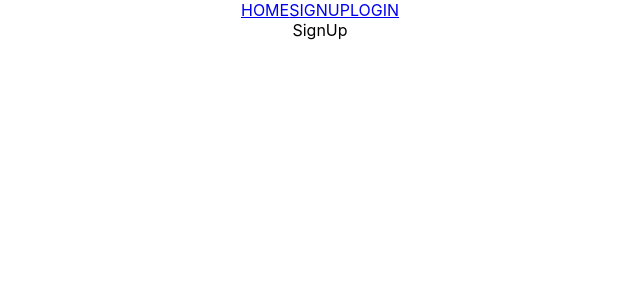
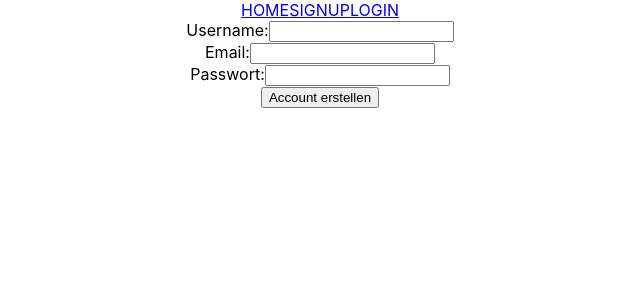
Before and after one commit to syna222/socialnetwork, a React (Create React App) app: page /signup in a window 1280 px wide. Shown: the top 300 px of the page, without its empty margins (320-960 px from the left). Built offline with nearby package versions, Linux system fonts and the light colour scheme; no server answers.

Commit message:
completed login.

```diff
--- a/package.json
+++ b/package.json
@@ -6,6 +6,7 @@
     "@testing-library/jest-dom": "^5.17.0",
     "@testing-library/react": "^13.4.0",
     "@testing-library/user-event": "^13.5.0",
+    "axios": "^1.5.0",
     "react": "^18.2.0",
     "react-dom": "^18.2.0",
     "react-router-dom": "^6.15.0",
--- a/src/App.js
+++ b/src/App.js
@@ -11,9 +11,8 @@ function App() {
 
   const baseURL = process.env.REACT_APP_API_BASE_URL;
   const [ loggedIn, setLoggedin ] = useState(false); //gets passed down to login component
-
-
-
+  const [ user, setUser ] = useState(JSON.parse(localStorage.getItem("user")));
+  const [ token, setToken ] = useState(localStorage.getItem("authtoken"));
 
 
   function handleLogout(){
@@ -47,7 +46,7 @@ function App() {
       <Routes>
         <Route path="/" element={<Home />}/>
         <Route path="/signup" element={<SignUp />}/>
-        <Route path="/login" element={<Login />}/>
+        <Route path="/login" element={<Login setLoggedin={setLoggedin} setUser={setUser} setToken={setToken}/>}/>
         <Route path="/userliste" element={<UserListe />}/>
         <Route path="/nachrichten" element={<Nachrichten/>}/>
       </Routes>
--- a/src/components/Home.js
+++ b/src/components/Home.js
@@ -3,7 +3,7 @@ export default function Home(){
 
 
     return (
-    <div>
+    <div className="home container">
         Welcome!
     </div>
     );
--- a/src/components/Login.js
+++ b/src/components/Login.js
@@ -1,10 +1,66 @@
-export default function Login(){
+import { useRef, useState } from 'react';
+import { useNavigate } from 'react-router-dom';
+import axios from 'axios';
 
+export default function Login({ setLoggedin, setUser, setToken }){
+
+    const baseURL = process.env.REACT_APP_API_BASE_URL;
+    const navigate = useNavigate();
+    const inputEmailRef = useRef();
+    const inputPasswortRef = useRef();
+
+    const [ email, setEmail ] = useState("");
+    const [ passwort, setPasswort ] = useState("");
+
+    function handleSubmit(e){
+        e.preventDefault();
+        //an backend senden:
+        const URL = `${baseURL}/login`;
+        axios.post(URL, {
+            email: email,
+            passwort: passwort })
+            .then((response) => {
+                //token in localStorage setzen:
+                localStorage.setItem("authtoken", response.data.token); //wenn kein token zurückkommt, springt er in catch + kein setLoggedIn erfolgt!
+                //user data in localStorage setzen:
+                localStorage.setItem("user", JSON.stringify(response.data.user)); //AUCH SEIN PASSWORT? einschränken?
+                //state variablen setzen:
+                setToken(response.data.token);
+                setLoggedin(true);
+                setUser(response.data.user);
+                navigate("/");  //direct to home page
+            })
+            .catch((error) => {
+                if (error.response) {
+                    // Axios error with a response
+                    console.log(error.response.data);
+                    alert(error.response.data);
+                  } else {
+                    // Non-Axios error without a response
+                    console.log("An error occurred:", error.message);
+                    alert("An error occurred. Please try again.");
+                  }
+            });
+            inputEmailRef.current.value = "";
+            inputPasswortRef.current.value = "";
+    }
 
 
     return (
-    <div>
-        Login
+    <div className="login container">
+        <form onSubmit={handleSubmit}>
+            <section>
+                <label htmlFor="email">Email:</label>
+                <input className="form-input" type="text" id="email" name="passwort" ref={inputEmailRef} onChange={(e) => setEmail(e.target.value)}/>
+            </section>
+            <section>
+                <label htmlFor="passwort">Passwort:</label>
+                <input className="form-input" type="password" id="passwort" name="passwort" ref={inputPasswortRef} onChange={(e) => setPasswort(e.target.value)}/>
+            </section>
+            <section>
+                <input type="submit" value="einloggen"/>
+            </section>
+        </form>
     </div>
     );
 }
--- a/src/components/Nachrichten.js
+++ b/src/components/Nachrichten.js
@@ -3,7 +3,7 @@ export default function Nachrichten(){
 
 
     return (
-    <div>
+    <div className="lnachrichten container">
         Nachrichten
     </div>
     );
--- a/src/components/SignUp.js
+++ b/src/components/SignUp.js
@@ -1,10 +1,48 @@
+import { useRef, useState } from 'react';
+import axios from 'axios';
+
 export default function SignUp(){
 
+    const baseURL = process.env.REACT_APP_API_BASE_URL;
+    const inputUsernameRef = useRef();
+    const inputEmailRef = useRef();
+    const inputPasswortRef = useRef();
+
+    const [ userName, setUsername ] = useState("");
+    const [ email, setEmail ] = useState("");
+    const [ passwort, setPasswort ] = useState("");
 
 
+    function handleSubmit(e){
+        e.preventDefault();
+        //an backend senden:
+        const URL = `${baseURL}/users`;
+        axios.post(URL, {
+            username: userName,
+            email: email,
+            passwort: passwort })
+            .then()
+    }
+
     return (
-    <div>
-        SignUp
+    <div className="signup container">
+        <form onSubmit={handleSubmit}>
+            <section>
+                <label htmlFor="username">Username:</label>
+                <input className="form-input" type="text" id="username" name="username" ref={inputUsernameRef} onChange={(e) => setUsername(e.target.value)}/>
+            </section>
+            <section>
+                <label htmlFor="signup-email">Email:</label>
+                <input className="form-input" type="text" id="signup-email" name="signup-email" ref={inputEmailRef} onChange={(e) => setEmail(e.target.value)}/>
+            </section>
+            <section>
+                <label htmlFor="signup-passwort">Passwort:</label>
+                <input className="form-input" type="password" id="signup-passwort" name="signup-passwort" ref={inputPasswortRef} onChange={(e) => setPasswort(e.target.value)}/>
+            </section>
+            <section>
+                <input type="submit" value="Account erstellen"/>
+            </section>
+        </form>
     </div>
     );
 }
--- a/src/components/UserListe.js
+++ b/src/components/UserListe.js
@@ -3,7 +3,7 @@ export default function UserListe(){
 
 
     return (
-    <div>
+    <div className="userlist container">
         Userliste
     </div>
     );
```
Also changed, not shown: 2 other files (tests, documents, lock files or other folders).
